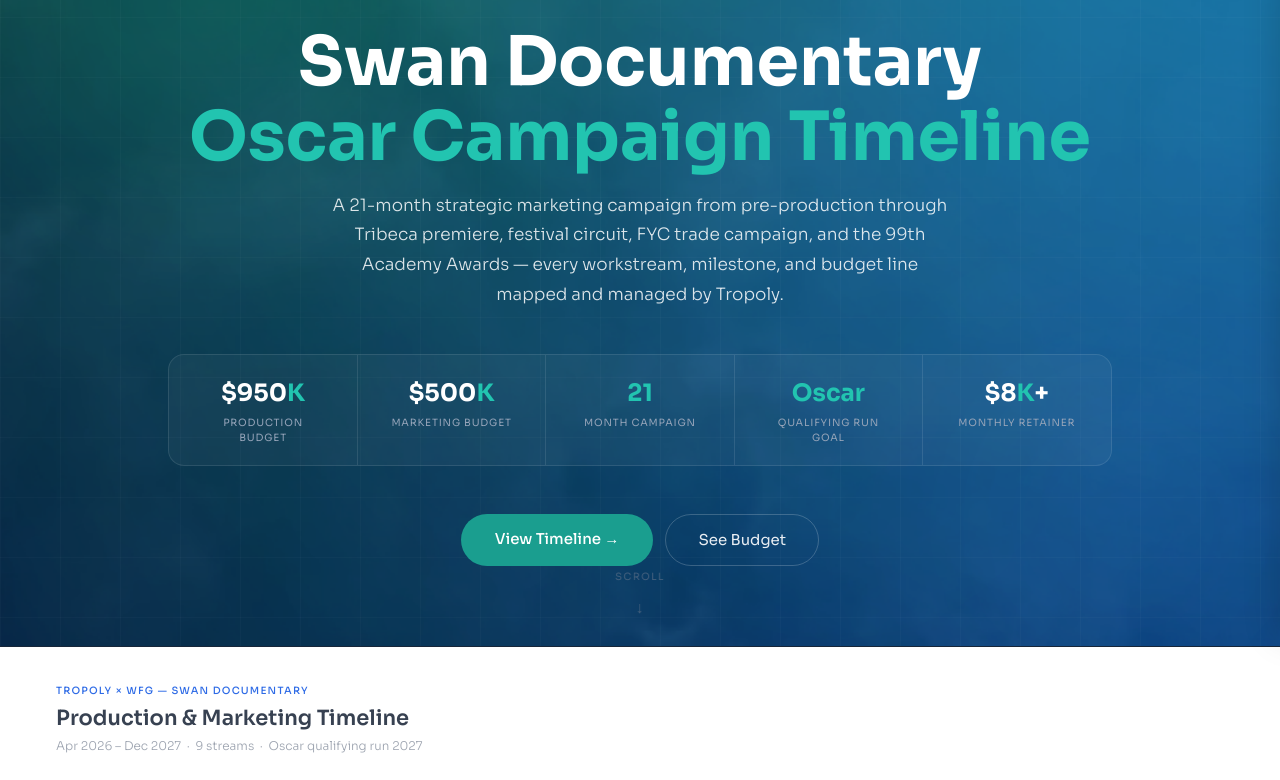
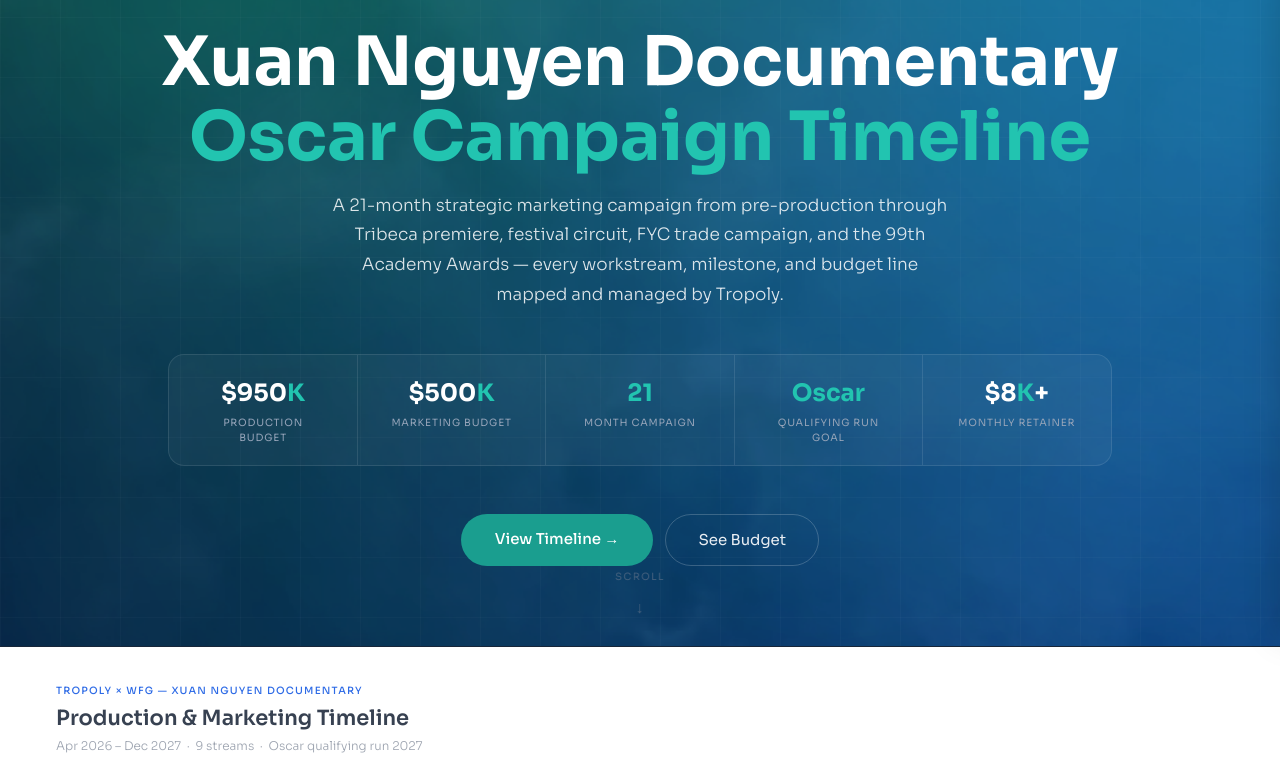
Before and after one commit to neel-tropoly/swan-doc-timeline, a plain HTML site: page index.html in a window 1280 px wide. Shown: the part 163-943 px from the top of the page. Drawn offline with nearby package versions, Linux system fonts and the light colour scheme.

Commit message:
Update index.html

```diff
--- a/index.html
+++ b/index.html
@@ -3,7 +3,7 @@
 <head>
 <meta charset="UTF-8">
 <meta name="viewport" content="width=device-width, initial-scale=1.0">
-<title>Swan Documentary — Marketing & Production Timeline</title>
+<title>Xuan Nguyen Documentary — Marketing & Production Timeline</title>
 <link rel="preconnect" href="https://fonts.googleapis.com">
 <link href="https://fonts.googleapis.com/css2?family=Sora:wght@300;400;500;600;700&family=DM+Mono:wght@400;500&display=swap" rel="stylesheet">
 <style>
@@ -263,7 +263,7 @@
     <span>Jorge Maldonado</span>
   </div>
 
-  <h1>Swan Documentary<br><em>Oscar Campaign Timeline</em></h1>
+  <h1>Xuan Nguyen Documentary<br><em>Oscar Campaign Timeline</em></h1>
 
   <p class="hero-sub">A 21-month strategic marketing campaign from pre-production through Tribeca premiere, festival circuit, FYC trade campaign, and the 99th Academy Awards — every workstream, milestone, and budget line mapped and managed by Tropoly.</p>
 
@@ -287,7 +287,7 @@
 <div class="divider"></div>
 <section id="tl-sec" class="tl-wrap">
   <div class="tl-hdr fade">
-    <div class="tl-eye">Tropoly × WFG — Swan Documentary</div>
+    <div class="tl-eye">Tropoly × WFG — Xuan Nguyen Documentary</div>
     <div class="tl-h">Production & Marketing Timeline</div>
     <div class="tl-s">Apr 2026 – Dec 2027 &nbsp;·&nbsp; 9 streams &nbsp;·&nbsp; Oscar qualifying run 2027</div>
   </div>
```
